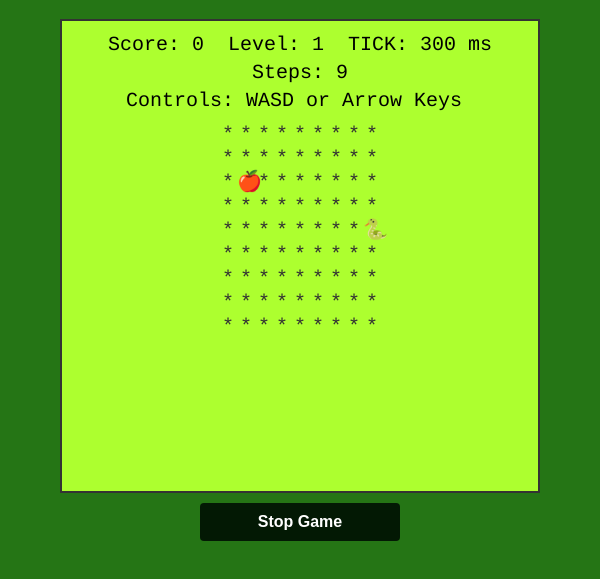
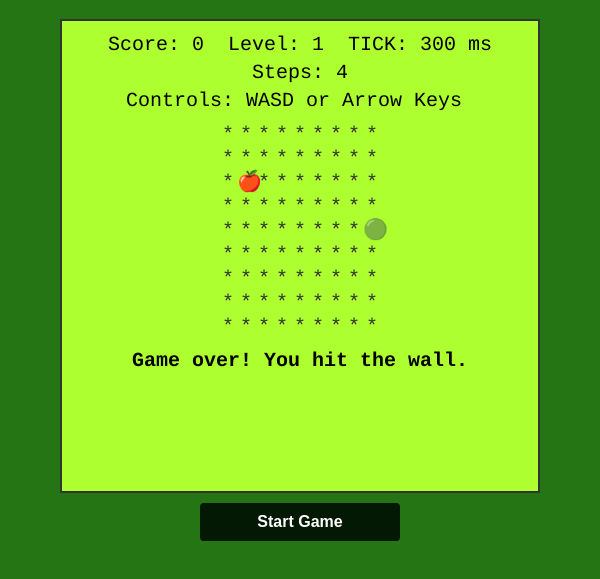
Before and after one commit to SaraBCosta/snekgame, an Electron app: page index.html in a window 600 px wide. Both pictures are taken after a click on the button "Start Game". Shown: the part 61-640 px from the top of the page. Drawn offline with Linux system fonts and the light colour scheme.

Commit message:
snak collision

```diff
--- a/renderer.js
+++ b/renderer.js
@@ -17,7 +17,8 @@ let snakelength = 1;
 
 
 
-let snakeBody = [{ x: 4, y: 4 }];
+let snakeHead = { x: 4, y: 4 };
+let snakeBody = [];
 let direction = { x: 1, y: 0 };
 let pendingDirection = { x: 1, y: 0 };
 let items = [];
@@ -31,7 +32,8 @@ function hasItemAt(x, y) {
 }
 
 function isSnakeAt(x, y) {
-    return snakeBody.some((segment) => segment.x === x && segment.y === y);
+    return (snakeHead.x === x && snakeHead.y === y)
+        || snakeBody.some((segment) => segment.x === x && segment.y === y);
 }
 
 function spawnItem() {
@@ -64,9 +66,12 @@ function render() {
         let row = '';
 
         for (let x = 0; x < GRID_SIZE; x++) {
-            const isSnakeSegment = snakeBody.some(segment => segment.x === x && segment.y === y);
+            const isHead = snakeHead.x === x && snakeHead.y === y;
+            const isBody = snakeBody.some(segment => segment.x === x && segment.y === y);
 
-            if (isSnakeSegment) {
+            if (isHead) {
+                row += '<span class="cell player">🟢</span>';
+            } else if (isBody) {
                 row += '<span class="cell snakeBody">🐍</span>';
             } else if (hasItemAt(x, y)) {
                 row += '<span class="cell item">🍎</span>';
@@ -84,16 +89,25 @@ function render() {
 function tick() {
     direction = pendingDirection;
 
-    const head = snakeBody[0];
-    const nextX = head.x + direction.x;
-    const nextY = head.y + direction.y;
+    const nextX = snakeHead.x + direction.x;
+    const nextY = snakeHead.y + direction.y;
 
-
-    if (nextX >= 0 && nextX < GRID_SIZE && nextY >= 0 && nextY < GRID_SIZE) {
-        snakeBody.unshift({ x: nextX, y: nextY });
+    if (nextX < 0 || nextX >= GRID_SIZE || nextY < 0 || nextY >= GRID_SIZE) {
+        stopGame('Game over! You hit the wall.');
+        return;
     }
 
-    const eatenIndex = items.findIndex((item) => item.x === snakeBody[0].x && item.y === snakeBody[0].y);
+    const hitSelf = snakeBody.some((segment) => segment.x === nextX && segment.y === nextY);
+    if (hitSelf) {
+        stopGame('Game over! You hit yourself.');
+        return;
+    }
+
+    const eatenIndex = items.findIndex((item) => item.x === nextX && item.y === nextY);
+    const previousHead = { x: snakeHead.x, y: snakeHead.y };
+    snakeHead = { x: nextX, y: nextY };
+    snakeBody.unshift(previousHead);
+
     if (eatenIndex !== -1) {
         score += 1;
         items[eatenIndex] = spawnItem();
@@ -108,8 +122,10 @@ function tick() {
         }
     }
 
-if(snakeBody.length > snakelength) {
-    snakeBody.pop();}
+    const maxBodyLength = Math.max(0, snakelength - 1);
+    if (snakeBody.length > maxBodyLength) {
+        snakeBody.pop();
+    }
 
     steps += 1;
     render();
@@ -156,12 +172,12 @@ function main() {
         stopGame('Game stopped.');
         return;
     }
-    snakeBody = [{ x: 4, y: 4 }];
+    snakeHead = { x: 4, y: 4 };
+    snakeBody = [];
     snakelength=1;
     score = 0;
     steps = 0;
     level = 1;
-    snakeBody = [{ x: 4, y: 4 }];
     direction = { x: 1, y: 0 };
     pendingDirection = { x: 1, y: 0 };
     items = [];
--- a/style.css
+++ b/style.css
@@ -60,6 +60,10 @@ h1 {
     font-weight: bold;
 }
 
+#output .snakeBody {
+    color: #145214;
+}
+
 #output .empty {
     color: #333;
 }
```
